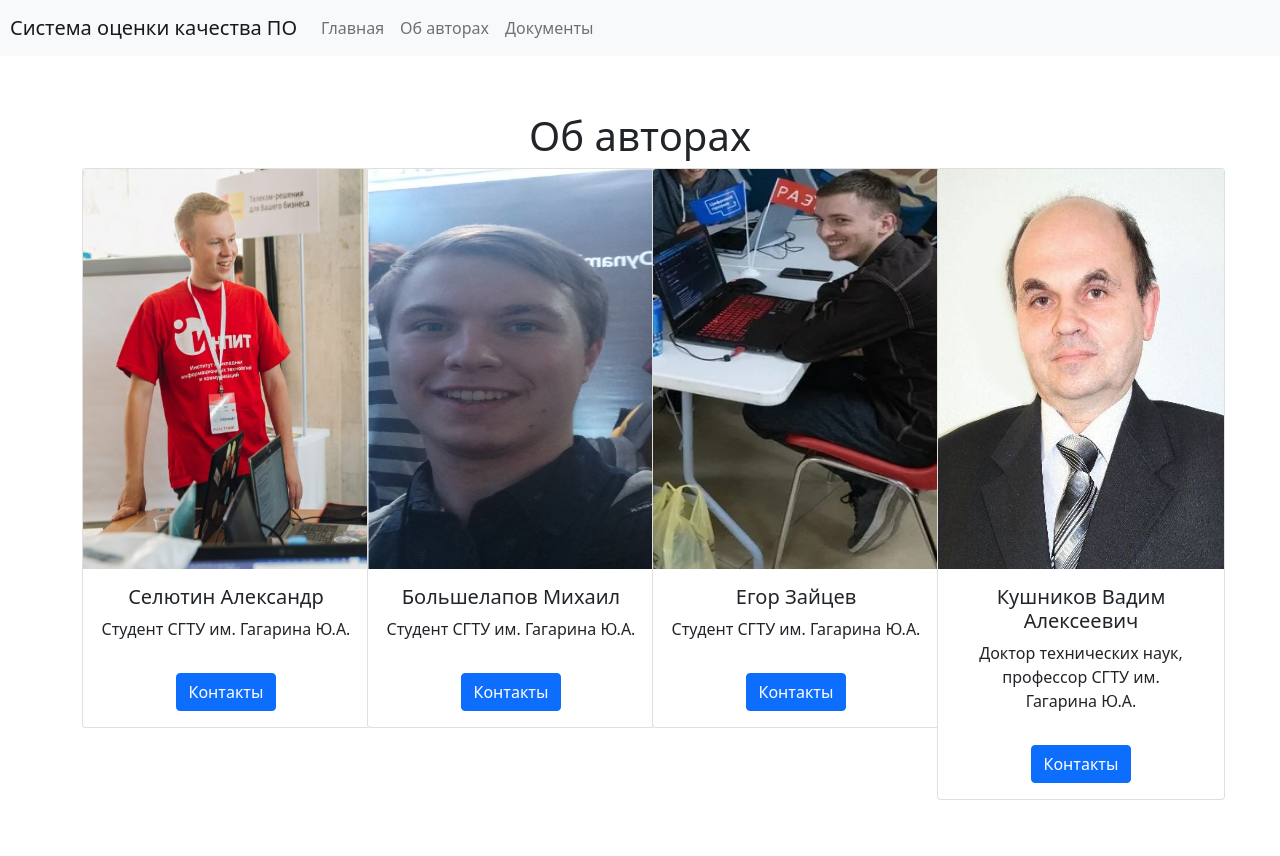
After one commit to selutin99/software_quality_determinant, a Flask app: page /about in a window 1280 px wide. The commit adds this page. Run offline with Flask 2, Linux system fonts and the light colour scheme.

Commit message:
about & document page

```diff
--- a/app/initial_settings.py
+++ b/app/initial_settings.py
@@ -13,6 +13,9 @@ class InitialSettings:
         from app.routes.main import main as main_blueprint
         self.app.register_blueprint(main_blueprint)
 
+        from app.routes.variables import variables as variables_blueprint
+        self.app.register_blueprint(variables_blueprint)
+
     def create_storage_folder(self) -> NoReturn:
         storage_path = 'app/static/calc_storage'
 
--- a/app/routes/main.py
+++ b/app/routes/main.py
@@ -6,9 +6,14 @@ main = Blueprint('main', __name__, template_folder='templates')
 
 @main.route('/')
 def index():
-    return render_template('index.html')
+    return render_template('main/index.html')
 
 
-@main.route('/L1')
-def L1():
-    return render_template('L1.html')
+@main.route('/about')
+def about():
+    return render_template('main/about.html')
+
+
+@main.route('/documents')
+def documents():
+    return render_template('main/documents.html')
--- a/app/templates/base.html
+++ b/app/templates/base.html
@@ -32,6 +32,7 @@
         <div class="navbar-nav">
             <a class="nav-item nav-link" href="{{ url_for('main.index') }}">Главная</a>
             <a class="nav-item nav-link" href="{{ url_for('main.about') }}">Об авторах</a>
+            <a class="nav-item nav-link" href="{{ url_for('main.documents') }}">Документы</a>
         </div>
     </div>
 </nav>
--- /dev/null
+++ b/app/templates/main/about.html
@@ -0,0 +1,99 @@
+{% extends "base.html" %}
+
+{% block title %}
+    Об авторах
+{% endblock %}
+
+{% block body %}
+    <h1 class="title">Об авторах</h1>
+
+    <div class="row">
+        <div class="col-md-6 col-xl-3">
+            <div class="card" style="width: 18rem;">
+                <img class="card-img-top"
+                     height="400px;"
+                     src="{{ url_for('static', filename='images/authors/alse.jpg') }}">
+                <div class="card-body">
+                    <h5 class="card-title">Селютин Александр</h5>
+                    <p class="card-text">
+                        Студент СГТУ им. Гагарина Ю.А.
+                    </p>
+                </div>
+                <div class="card-body">
+                    <a href="https://vk.com/idev_galua"
+                       target="_blank"
+                       class="btn btn-primary">
+                        Контакты
+                    </a>
+                </div>
+            </div>
+        </div>
+
+        <div class="col-md-6 col-xl-3">
+            <div class="card" style="width: 18rem;">
+                <img class="card-img-top"
+                     height="400px;"
+                     src="{{ url_for('static', filename='images/authors/mibo.jpg') }}">
+                <div class="card-body">
+                    <h5 class="card-title">Большелапов Михаил</h5>
+                    <p class="card-text">
+                        Студент СГТУ им. Гагарина Ю.А.
+                    </p>
+                </div>
+                <div class="card-body">
+                    <a href="https://vk.com/big____foot"
+                       target="_blank"
+                       class="btn btn-primary">
+                        Контакты
+                    </a>
+                </div>
+            </div>
+        </div>
+
+        <div class="col-md-6 col-xl-3">
+            <div class="card" style="width: 18rem;">
+                <img class="card-img-top"
+                     height="400px;"
+                     src="{{ url_for('static', filename='images/authors/egza.jpg') }}">
+                <div class="card-body">
+                    <h5 class="card-title">Егор Зайцев</h5>
+                    <p class="card-text">
+                        Студент СГТУ им. Гагарина Ю.А.
+                    </p>
+                </div>
+                <div class="card-body">
+                    <a href="https://vk.com/s8881242"
+                       target="_blank"
+                       class="btn btn-primary">
+                        Контакты
+                    </a>
+                </div>
+            </div>
+        </div>
+
+        <div class="col-md-6 col-xl-3">
+            <div class="card" style="width: 18rem;">
+                <img class="card-img-top"
+                     height="400px;"
+                     src="{{ url_for('static', filename='images/authors/vaku.jpg') }}">
+                <div class="card-body">
+                    <h5 class="card-title">Кушников Вадим Алексеевич</h5>
+                    <p class="card-text">
+                        Доктор технических наук,
+                        <br/>
+                        профессор СГТУ им.
+                        <br/>
+                        Гагарина Ю.А.
+                    </p>
+                </div>
+                <div class="card-body">
+                    <a href="https://www.sstu.ru/teachers/515-kushnikov_vadim_alekseevich.html"
+                       target="_blank"
+                       class="btn btn-primary">
+                        Контакты
+                    </a>
+                </div>
+            </div>
+        </div>
+    </div>
+{% endblock %}
--- a/app/templates/index.html
+++ b/app/templates/main/index.html
@@ -6,5 +6,5 @@
 {% block body %}
         <h1>Система оценки качества разрабатываемого <br/> программного обеспечения</h1>
         <br/>
-        <a href="{{ url_for('main.L1') }}" class="btn btn-info" role="button">Начать</a>
+        <a href="{{ url_for('variables.L1') }}" class="btn btn-info" role="button">Начать</a>
 {% endblock %}
--- a/app/templates/L1.html
+++ b/app/templates/variables/L1.html
@@ -22,7 +22,7 @@
         <div class="row">
             <div class="col-6 mx-auto text-center">
                 <div class="card card-body">
-                    <img src="{{ url_for('static', filename='images/L1-graph.png') }}" class="img-fluid">
+                    <img src="{{ url_for('static', filename='images/graphs/L1-graph.png') }}" class="img-fluid">
                 </div>
             </div>
         </div>
```
Also changed, not shown: app/routes/variables.py (added, +8 -0 lines), app/templates/main/documents.html (added, +49 -0 lines), app/static/favicon.jpg, app/static/images/authors/alse.jpg (added), app/static/images/authors/egza.jpg (added), app/static/images/authors/mibo.jpg (added), app/static/images/authors/vaku.jpg (added), app/static/images/graphs/L1-graph.png (renamed from app/static/images/L1-graph.png), 4 other files.
